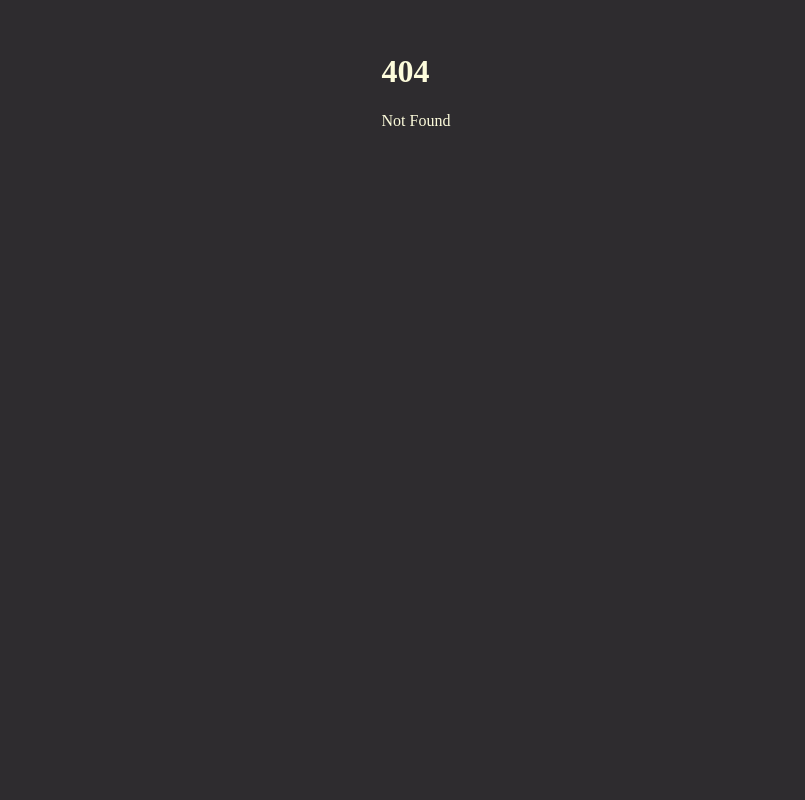
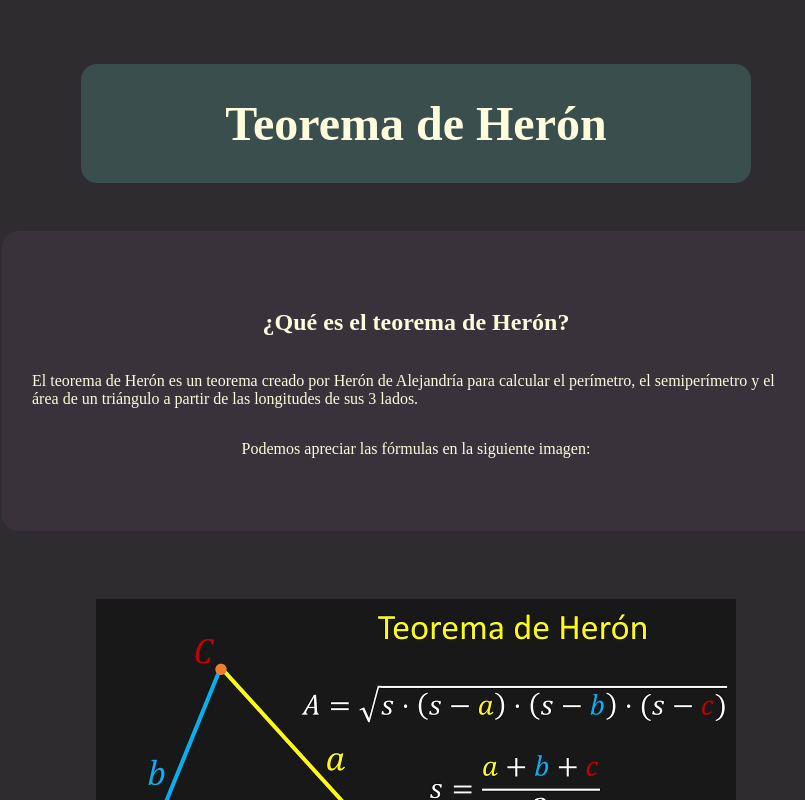
Before and after one commit to MrChileball/testHeronSvelte, a SvelteKit app: page /tutorial in a window 1280 px wide. Before the commit this address had no page. Shown: the top 800 px of the page, without its empty margins (224-1029 px from the left). Built offline with nearby package versions, Linux system fonts and the light colour scheme.

Commit message:
otraedicion

```diff
--- a/src/routes/styles.css
+++ b/src/routes/styles.css
@@ -32,7 +32,7 @@
     --blue-gray: #97a6b7;
     --slate: #7b8aa4;
     --dark-slate: #5a6685;
-    --aquarion: #505f59;
+    --aquarion: #3a4e4e;
 
     /* CSS HEX */
   --lavender-blush: #f3e8eeff;
@@ -119,6 +119,9 @@ h3{
 }
 p{
   color:#fdfcdcff;
+  display:flex;
+  flex-direction: column;
+  align-items: center;
 }
 .heronSteps{
   display: flex;
@@ -190,13 +193,14 @@ img {
 .containerFlexCenter{
   display: flex;
   max-width: 60vw;
-  min-height: 40vh;
-  width: 100%;
+  min-height: 30vh;
+  width: 80%;
   border-radius: 16px;
   flex-direction: column;
   align-items: center;
   background-color: var(--amethyst);
   justify-content: center;
+  padding: 30px;
 }
 .titleContainer {
   display: flex;
--- /dev/null
+++ b/src/routes/tutorial/+page.svelte
@@ -0,0 +1,60 @@
+<script>
+    import heronF from "$lib/heron-img.jpg";
+    import exampleT from "$lib/trianglexample.png";
+    import imageStep1 from "$lib/step1.png";
+    import imageStep2 from "$lib/step2.png";
+    import imageStep3 from "$lib/step3.png";
+    import imageStep4 from "$lib/step4.png";
+
+
+    import Navbar from "$lib/componentes/navbar.svelte";
+
+</script>
+
+<body class="introduction">
+    <Navbar title="Teorema de Herón"/>
+
+<div class="containerFlexCenter">
+    <h2>¿Qué es el teorema de Herón?</h2>
+    <p>El teorema de Herón es un teorema creado por Herón de Alejandría para calcular el perímetro, el semiperímetro y el área de un triángulo a partir de las longitudes de sus 3 lados.</p>
+    <p>Podemos apreciar las fórmulas en la siguiente imagen:</p>
+</div>
+    <img src={heronF} alt="Semiperímetro: La suma de los lados partida por 2. Área: ">
+    <div class="heronSteps">
+        <h2>¿Cómo aplicamos el teorema de Herón?</h2>
+        <div class="application">
+            <div class="applicationSteps">
+            <p>Supongamos tenemos un triángulo rectángulo de tamaño en un cateto 3cm, en el otro cateto 4cm y en la hipotenusa 5cm.</p>
+            <p>-El cálculo de perímetro es normal, la suma de todos los lados lo que nos da un total de 12.</p>
+            <p>-El cálculo de semiperímetro es la suma de todos los lados partido por 2: 12/2 = 6</p>
+            <p>Estos dos cálculos seran necesarios para sacar el área, el cuál haremos a continuación.</p>
+             <img src={exampleT} alt="C1:3cm C2:4cm H:5cm">
+            </div>
+        </div>
+
+        <h3>Pasos para sacar el área de un triángulo usando teorema de Herón</h3>
+        <div class= "areaSteps">
+            <div class= "steps">
+                <p>1. Definir los lados a, b y c.</p>
+                <img src = {imageStep1} alt= "4cm = a / 3cm = b / 5cm = c" class="stepsImages">
+            </div>
+
+            <div class= "steps">
+                <p>2. Calcular el semiperímetro de el tríangulo, el cuál ya sabemos es 6.</p>
+                <img src = {imageStep2} alt= "12/2 = 6" class="stepsImages">
+            </div>
+
+            <div class= "steps">
+                <p>3. Reemplazar las variantes en la fórmula con los valores que ya tenemos, siendo s el semiperímetro y a, b y c los valores de los lados que ya definimos.</p>
+                <img src = {imageStep3} class="stepsImages">
+            </div>
+
+            <div class= "steps">
+                <p>4. Ya reemplazados los valores, resolvemos el área del tríangulo</p>
+                <img src = {imageStep4} alt="A = 6" class="stepsImages">
+            </div>
+        </div>
+
+    </div>
+</body>
+<!-- á é í ó ú ñ ü  -->
```
Also changed, not shown: src/routes/+page.svelte (+3 -47 lines).
